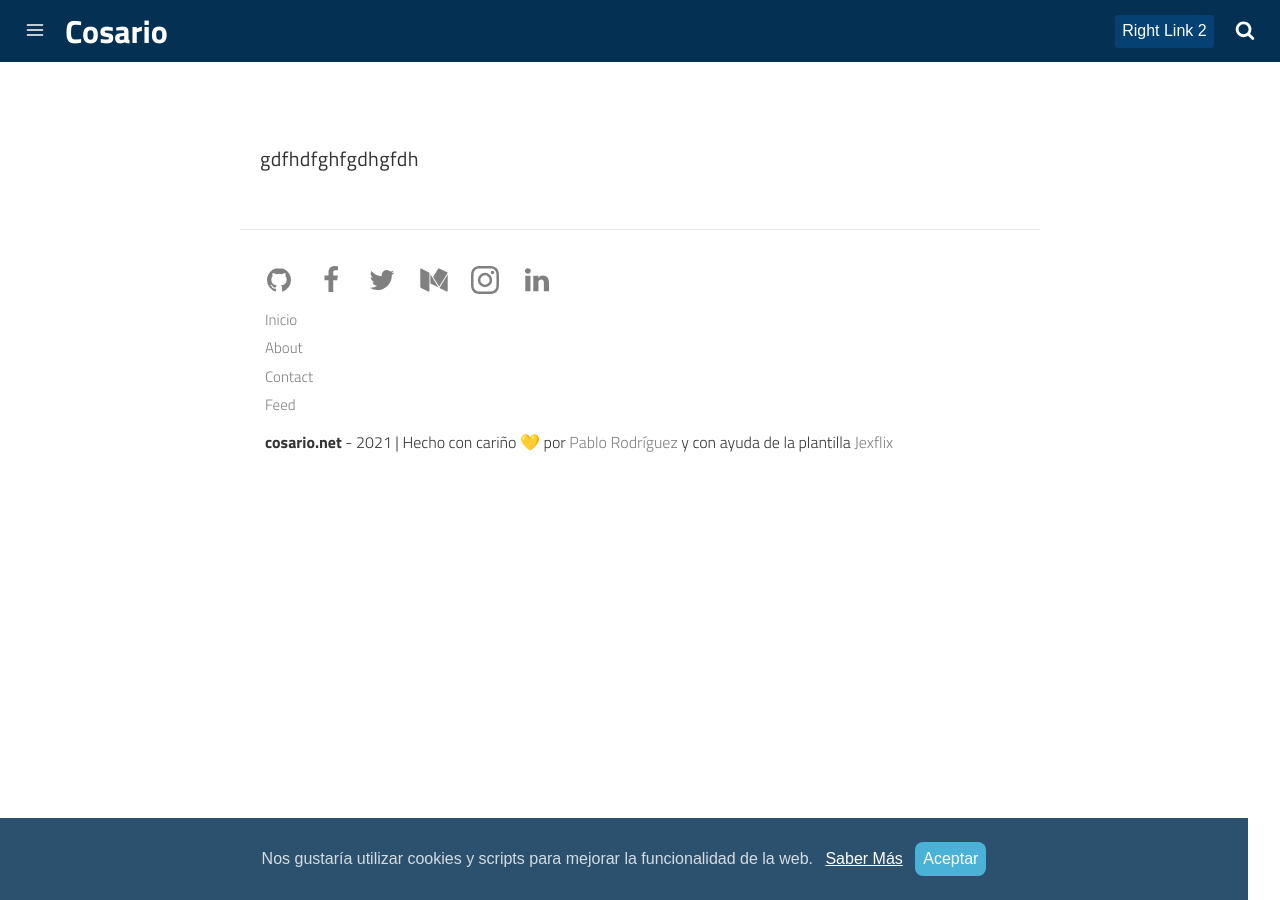
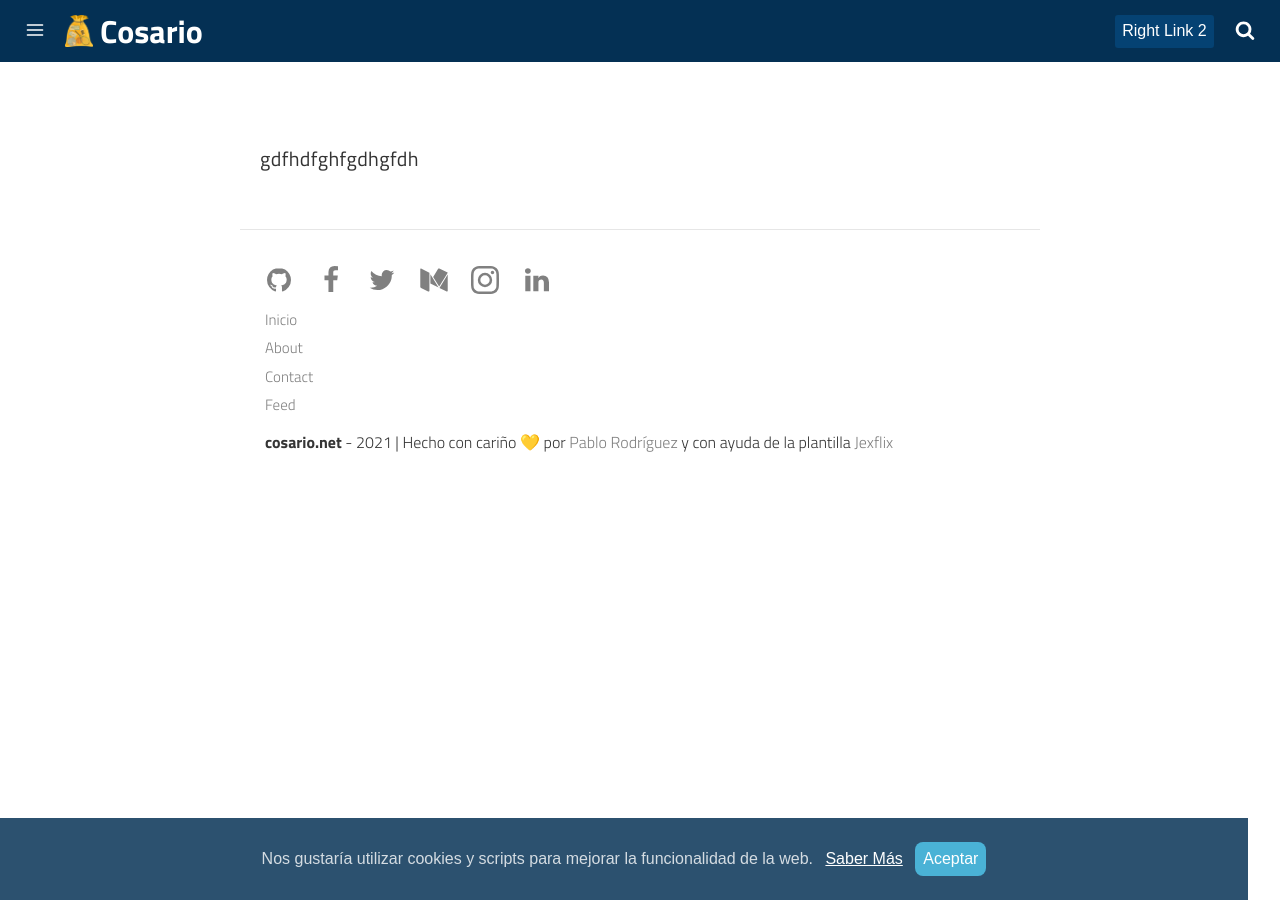
Before and after one commit to Prodsan/cosario, a Jekyll site: the page built from pages/dfsdfsfgsg.md, in a window 1280 px wide. Built offline with Jekyll 4.4.1, drawn with Linux system fonts in a browser that asks for light colours; a script that is not in the unit is left out.

Commit message:
added: logo y favicon

```diff
--- a/_includes/header.html
+++ b/_includes/header.html
@@ -4,11 +4,8 @@
     </a>
     <h1 class="logo">
         <a href="{{ site.baseurl }}/">
-            {% if site.use_logo %}
-                {% include logo.html %}
-            {% else %}
+            <img src="/assets/img/logo_cosas.png" alt="cosario logo">
                 {{ site.name }} <!--<span class="version">{{ site.version }}</span>-->
-            {% endif %}
         </a>
     </h1>
     <a id="search" class="dosearch" role="button">
--- a/_sass/_header.scss
+++ b/_sass/_header.scss
@@ -40,6 +40,12 @@ body {
       @include media(">=sm") {
         width: rem(205px);
       }
+    }
+
+    img {
+      display: inline;
+      width: 28px;
+      vertical-align: top;
     }
   }
 
```
Also changed, not shown: assets/img/logo.png (added), assets/img/logo_cosas.png (added), favicon.ico.
